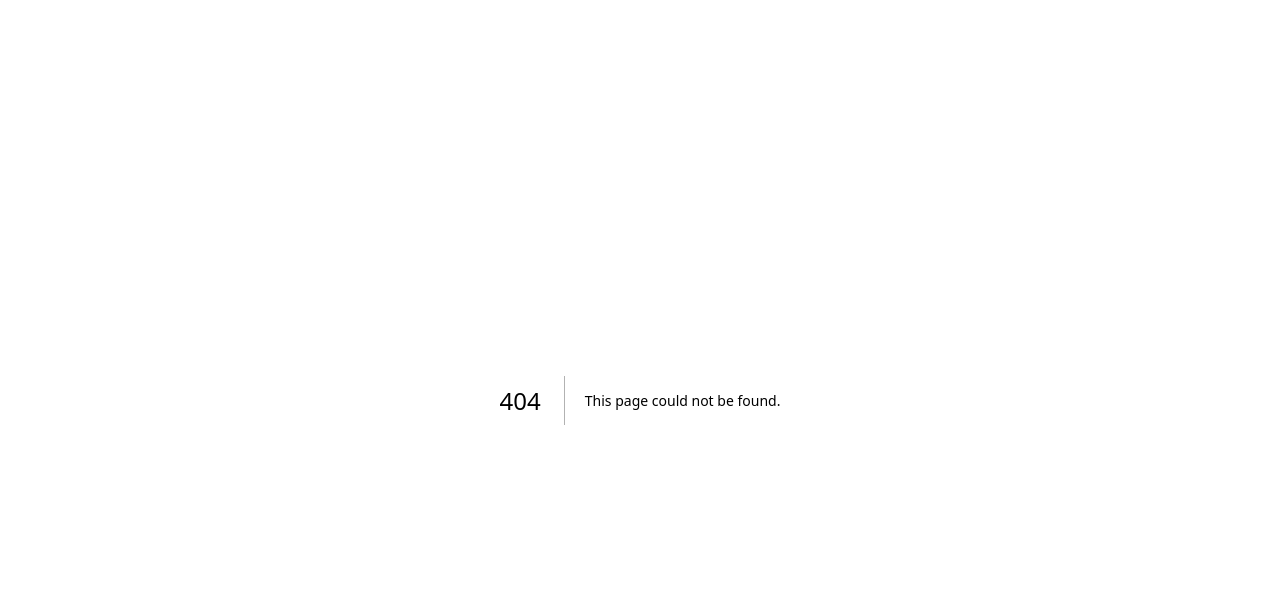
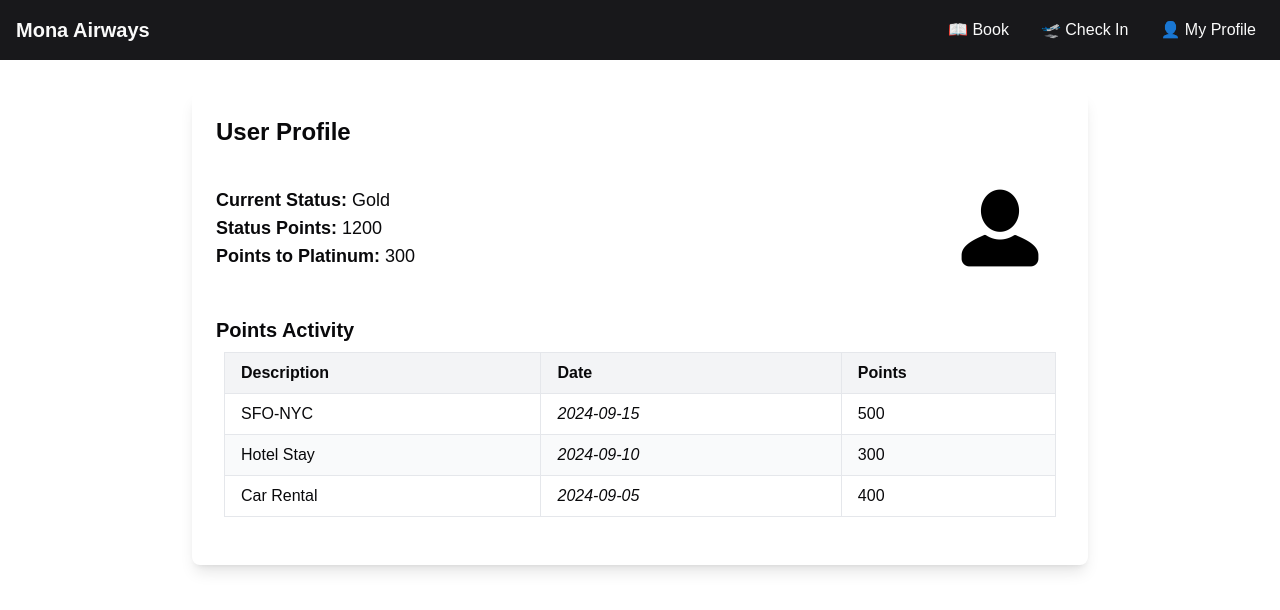
Before and after one commit to Damovisa/travel-app, a Next.js app: page /profile in a window 1280 px wide. Before the commit this address had no page. Shown: the top 610 px of the page. Built offline with nearby package versions, Linux system fonts and the light colour scheme.

Commit message:
Initial profile page

```diff
--- a/app/layout.tsx
+++ b/app/layout.tsx
@@ -1,6 +1,7 @@
 import type { Metadata } from "next";
 import localFont from "next/font/local";
 import "./globals.css";
+import TitleBar from "@/components/ui/titlebar";
 
 const geistSans = localFont({
   src: "./fonts/GeistVF.woff",
@@ -28,6 +29,7 @@ export default function RootLayout({
       <body
         className={`${geistSans.variable} ${geistMono.variable} antialiased`}
       >
+        <TitleBar />
         {children}
       </body>
     </html>
--- /dev/null
+++ b/app/profile/page.tsx
@@ -0,0 +1,23 @@
+import StatusTable from "@/components/ui/status-table";
+
+export default function Home() {
+  return (
+    <div className="bg-background text-foreground flex items-center justify-center">
+      <div className="bg-card p-6 rounded-lg shadow-lg w-full max-w-4xl mt-8">
+        <h1 className="text-2xl font-bold mb-4">User Profile</h1>
+        <div className="flex items-center space-x-8 justify-between">
+          <div>
+        <p className="text-lg"><strong>Current Status:</strong> Gold</p>
+        <p className="text-lg"><strong>Status Points:</strong> 1200</p>
+        <p className="text-lg"><strong>Points to Platinum:</strong> 300</p>
+          </div>
+          <img src="/avatar-15.png" alt="User Avatar" className="w-32 h-32 rounded-full" />
+        </div>
+        <div className="mt-6">
+        <h2 className="text-xl font-semibold">Points Activity</h2>
+        <StatusTable />
+        </div>
+      </div>
+    </div>
+  );
+}
--- /dev/null
+++ b/components/ui/status-table.tsx
@@ -0,0 +1,101 @@
+"use client"
+
+import * as React from 'react'
+import ReactDOM from 'react-dom/client'
+
+import {
+  createColumnHelper,
+  flexRender,
+  getCoreRowModel,
+  useReactTable,
+} from '@tanstack/react-table'
+
+type PointsActivity = {
+  description: string
+  date: string
+  points: number
+}
+
+const defaultData: PointsActivity[] = [
+  {
+    description: 'SFO-NYC',
+    date: '2024-09-15',
+    points: 500
+  },
+  {
+    description: 'Hotel Stay',
+    date: '2024-09-10',
+    points: 300
+  },
+  {
+    description: 'Car Rental',
+    date: '2024-09-05',
+    points: 400
+  },
+]
+
+const columnHelper = createColumnHelper<PointsActivity>()
+
+const columns = [
+  columnHelper.accessor('description', {
+    header: () => "Description",
+    cell: info => info.getValue()
+  }),
+  columnHelper.accessor(row => row.date, {
+    id: 'date',
+    cell: info => <i>{info.getValue()}</i>,
+    header: () => <span>Date</span>
+  }),
+  columnHelper.accessor('points', {
+    header: () => 'Points',
+    cell: info => info.renderValue()
+  })
+]
+
+const StatusTable: React.FC = () => {
+  const [data, _setData] = React.useState(() => [...defaultData])
+  const rerender = React.useReducer(() => ({}), {})[1]
+
+  const table = useReactTable({
+    data,
+    columns,
+    getCoreRowModel: getCoreRowModel(),
+  })
+
+  return (
+    <div className="p-2">
+      <table className="min-w-full border-collapse border border-gray-200">
+        <thead>
+          {table.getHeaderGroups().map(headerGroup => (
+            <tr key={headerGroup.id} className="bg-gray-100">
+              {headerGroup.headers.map(header => (
+                <th key={header.id} className="border border-gray-200 px-4 py-2 text-left">
+                  {header.isPlaceholder
+                    ? null
+                    : flexRender(
+                      header.column.columnDef.header,
+                      header.getContext()
+                    )}
+                </th>
+              ))}
+            </tr>
+          ))}
+        </thead>
+        <tbody>
+          {table.getRowModel().rows.map(row => (
+            <tr key={row.id} className="even:bg-gray-50">
+              {row.getVisibleCells().map(cell => (
+                <td key={cell.id} className="border border-gray-200 px-4 py-2">
+                  {flexRender(cell.column.columnDef.cell, cell.getContext())}
+                </td>
+              ))}
+            </tr>
+          ))}
+        </tbody>
+      </table>
+      <div className="h-4" />
+    </div>
+  )
+}
+
+export default StatusTable
--- /dev/null
+++ b/components/ui/titlebar.tsx
@@ -0,0 +1,31 @@
+import React from 'react';
+import Link from 'next/link';
+
+const TitleBar: React.FC = () => {
+    return (
+        <header className="bg-primary text-primary-foreground p-4 flex justify-between items-center">
+            <h1 className="text-xl font-bold">Mona Airways</h1>
+            <nav>
+                <ul className="flex space-x-4">
+                    <li>
+                        <Link href="/book" className="hover:bg-primary-light p-2 rounded">
+                            📖 Book
+                        </Link>
+                    </li>
+                    <li>
+                        <Link href="/checkin" className="hover:bg-primary-light p-2 rounded">
+                            🛫 Check In
+                        </Link>
+                    </li>
+                    <li>
+                        <Link href="/profile" className="hover:bg-primary-light p-2 rounded">
+                            👤 My Profile
+                        </Link>
+                    </li>
+                </ul>
+            </nav>
+        </header>
+    );
+};
+
+export default TitleBar;
--- a/package.json
+++ b/package.json
@@ -17,6 +17,7 @@
     "react": "^18",
     "react-dom": "^18",
     "recharts": "^2.12.7",
+    "@tanstack/react-table": "^8.20.5",
     "tailwind-merge": "^2.5.2",
     "tailwindcss-animate": "^1.0.7"
   },
```
Also changed, not shown: public/avatar-15.png (added), 1 other file (tests, documents, lock files or other folders).
